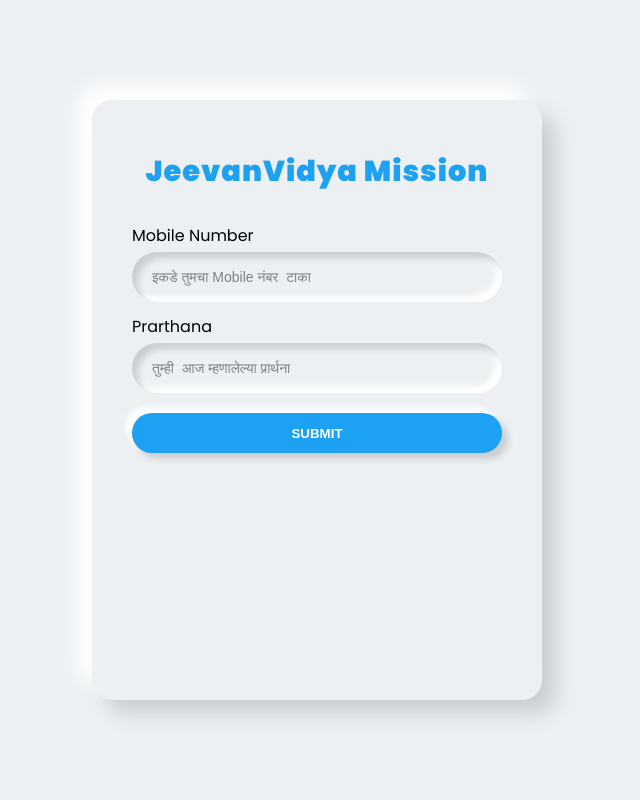
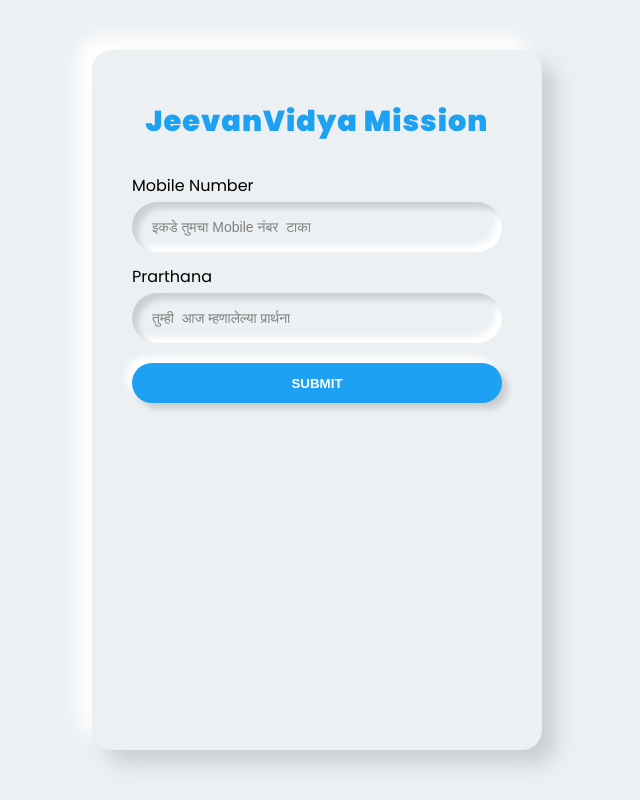
Before and after one commit to pratikg6/JVM-prarthana-count-tracker, a Flask app: page / in a window 1280 px wide. Shown: the whole page, without its empty margins (323-963 px from the left). Run offline with Flask 2, Linux system fonts and the light colour scheme.

Commit message:
Update style.css

```diff
--- a/static/style.css
+++ b/static/style.css
@@ -15,9 +15,9 @@ body {
 }
 
 .container {
-  position: relative;
+  position: auto;
   width: 450px;
-  height: 600px;
+  height: 700px;
   border-radius: 20px;
   padding: 40px;
   box-sizing: border-box;
```
